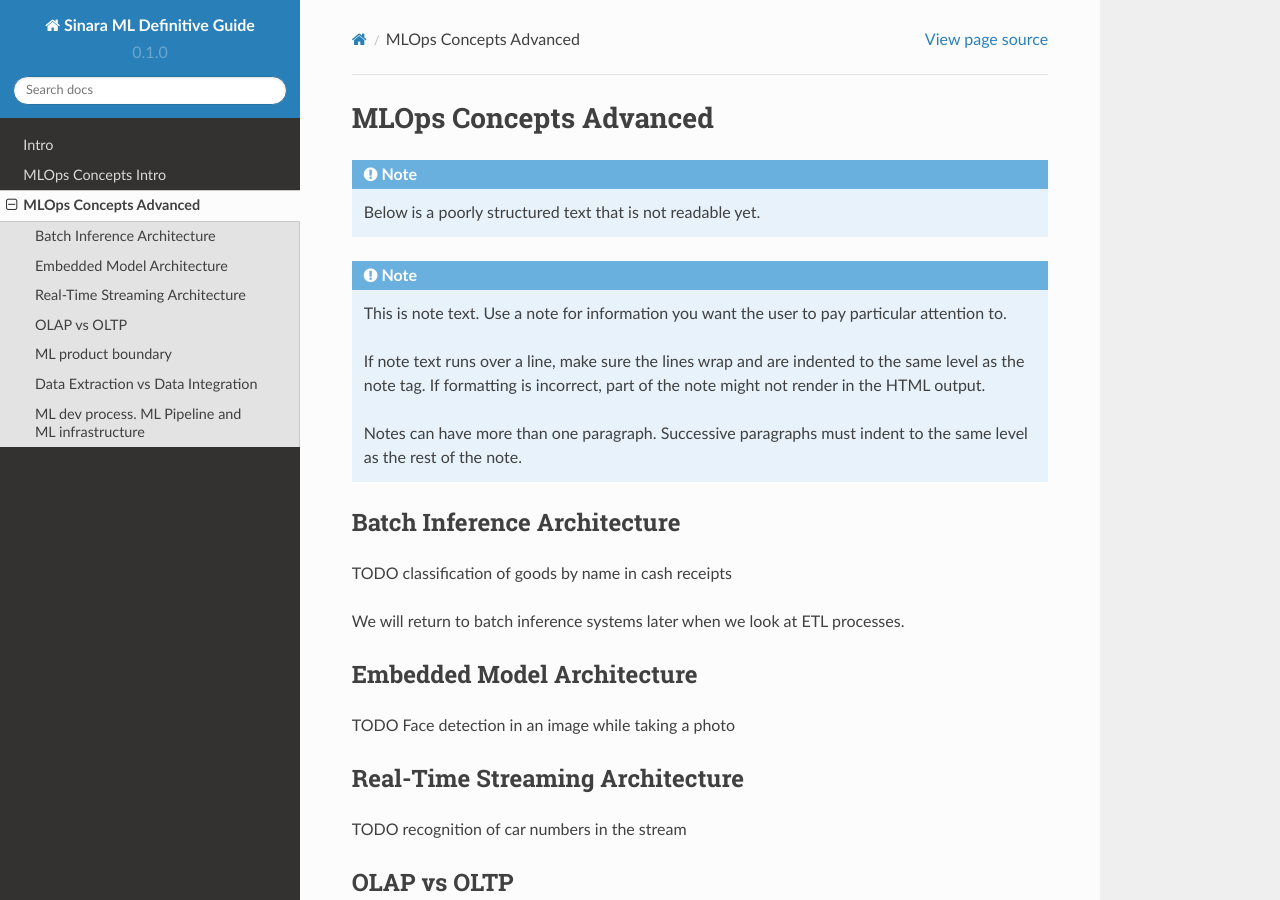
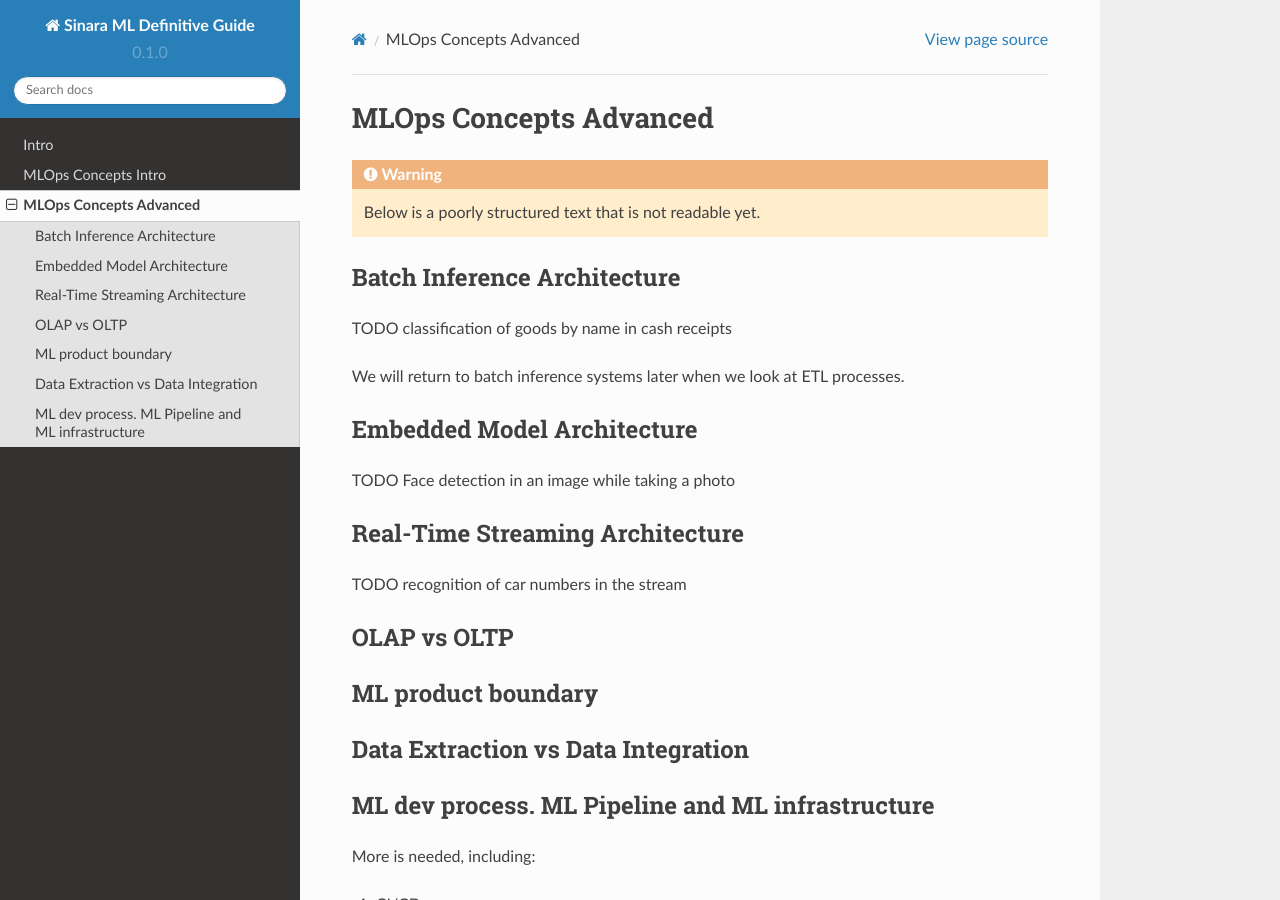
Before and after one commit to 4-DS/SinaraML-Def-Guide, a Sphinx documentation site: the page built from docs/source/concepts_advanced.rst, in a window 1280 px wide and 900 px high. Built offline with Sphinx 7.4.7 and the Read the Docs theme 2.0.0, drawn with Linux system fonts in a browser that asks for light colours.

Commit message:
Update concepts_advanced.rst

```diff
--- a/docs/source/concepts_advanced.rst
+++ b/docs/source/concepts_advanced.rst
@@ -1,19 +1,8 @@
 MLOps Concepts Advanced
 #######################
 
-.. note::
+.. warning::
   Below is a poorly structured text that is not readable yet.
-
-.. note::
-   This is note text. Use a note for information you want the user to
-   pay particular attention to.
-
-   If note text runs over a line, make sure the lines wrap and are indented to
-   the same level as the note tag. If formatting is incorrect, part of the note
-   might not render in the HTML output.
-
-   Notes can have more than one paragraph. Successive paragraphs must
-   indent to the same level as the rest of the note.
 
 Batch Inference Architecture
 ============================
```
